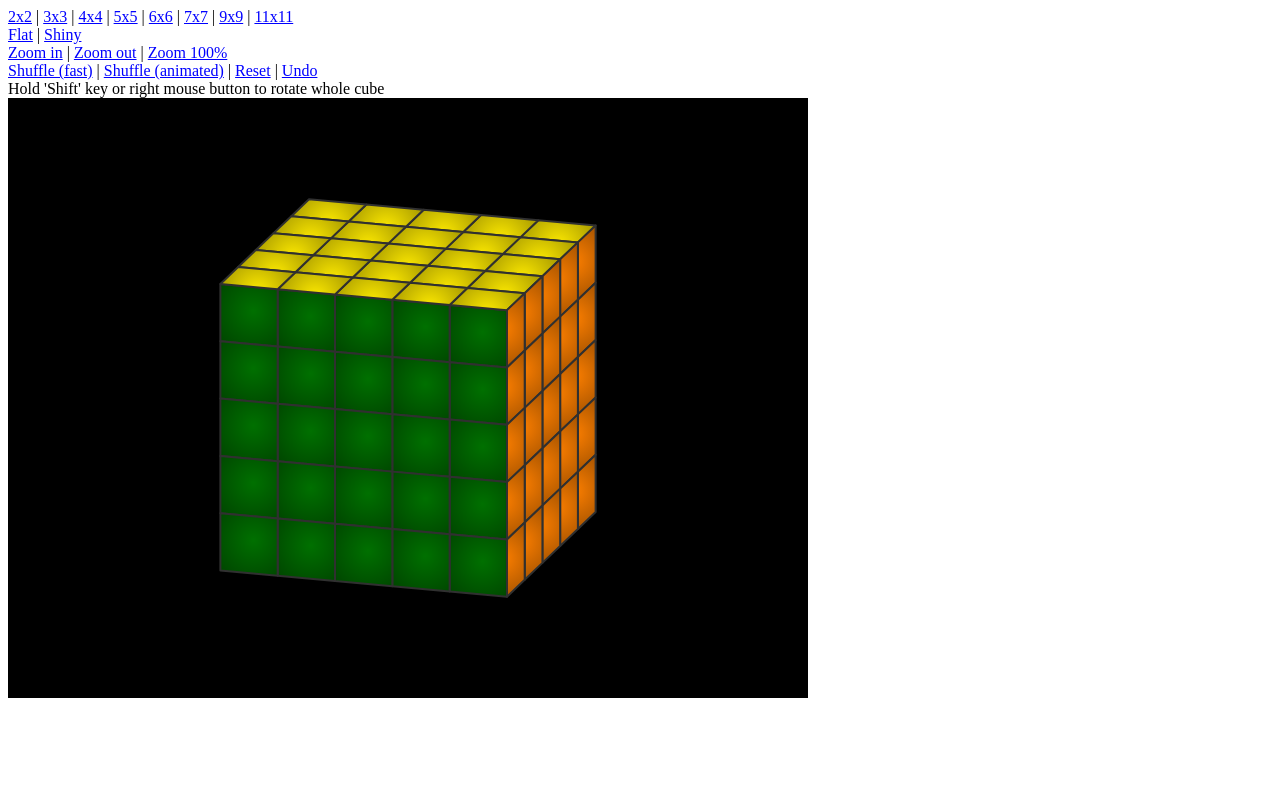
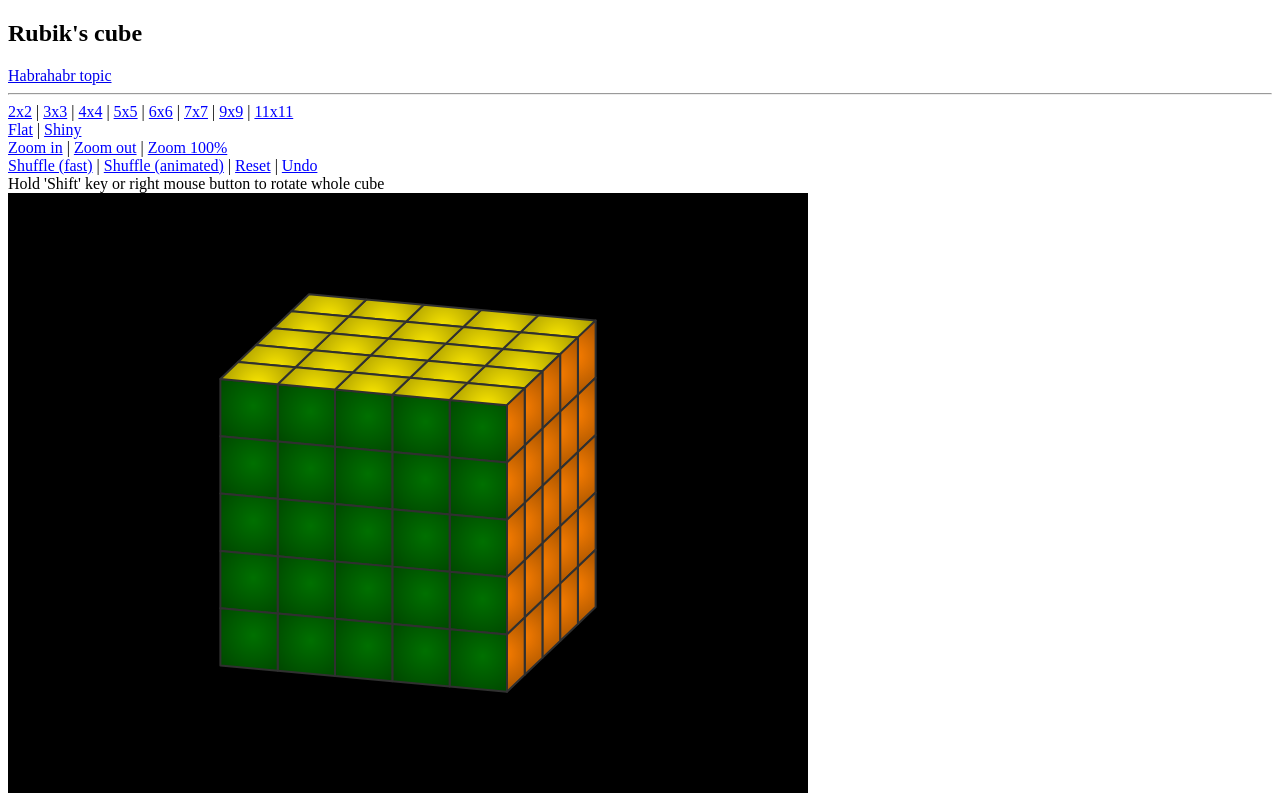
Before and after one commit to amaembo/amaembo.github.io, a plain HTML site: page rubik/cube.html in a window 1280 px wide. Drawn offline with Linux system fonts and the light colour scheme.

Commit message:
Cosmetic changes in html

```diff
--- a/rubik/cube.html
+++ b/rubik/cube.html
@@ -62,6 +62,9 @@ span {text-decoration: underline; color: blue; cursor: pointer;}
 </style>
 </head>
 <body onload="start()">
+<h2>Rubik's cube</h2>
+<a href="http://habrahabr.ru/post/100576/">Habrahabr topic</a>
+<hr>
 <span onclick="setSize(2);return false">2x2</span> | <span onclick="setSize(3);return false">3x3</span> | <span onclick="setSize(4);return false">4x4</span> | <span onclick="setSize(5);return false">5x5</span> | <span onclick="setSize(6);return false">6x6</span> | <span onclick="setSize(7);return false">7x7</span> | <span onclick="setSize(9);return false">9x9</span> | <span onclick="setSize(11);return false">11x11</span><br>
 <span onclick="setShiny(0);return false">Flat</span> | <span onclick="setShiny(0.25);return false">Shiny</span><br>
 <span onclick="zoomIn();return false">Zoom in</span> | <span onclick="zoomOut();return false">Zoom out</span> | <span onclick="zoomFit();return false">Zoom 100%</span><br>
```
Also changed, not shown: index.html (+2 -1 lines), primes/primes.html (+3 -0 lines).
